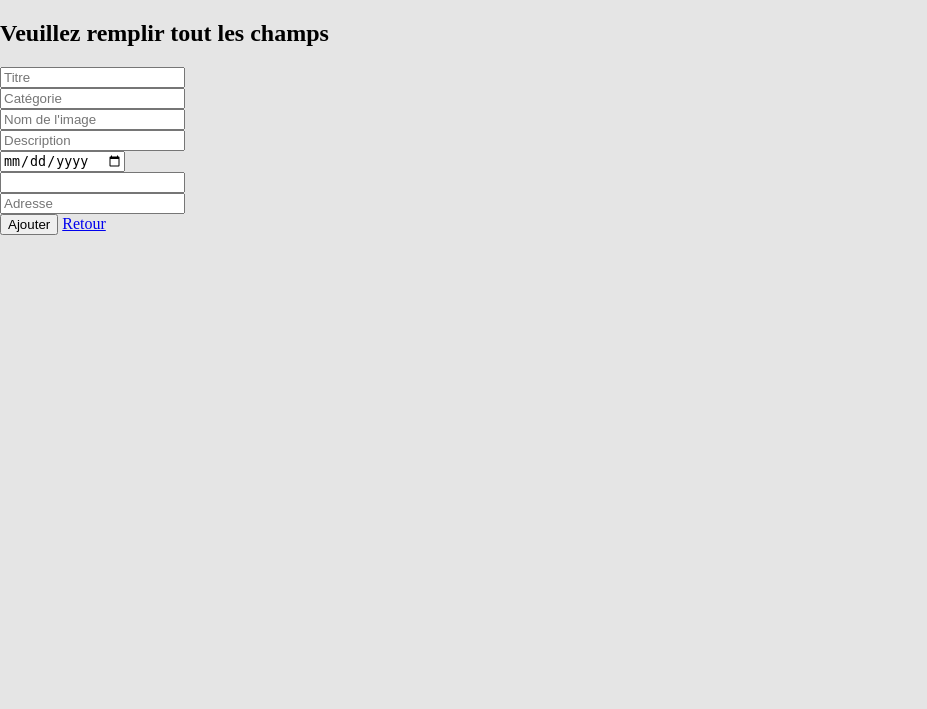
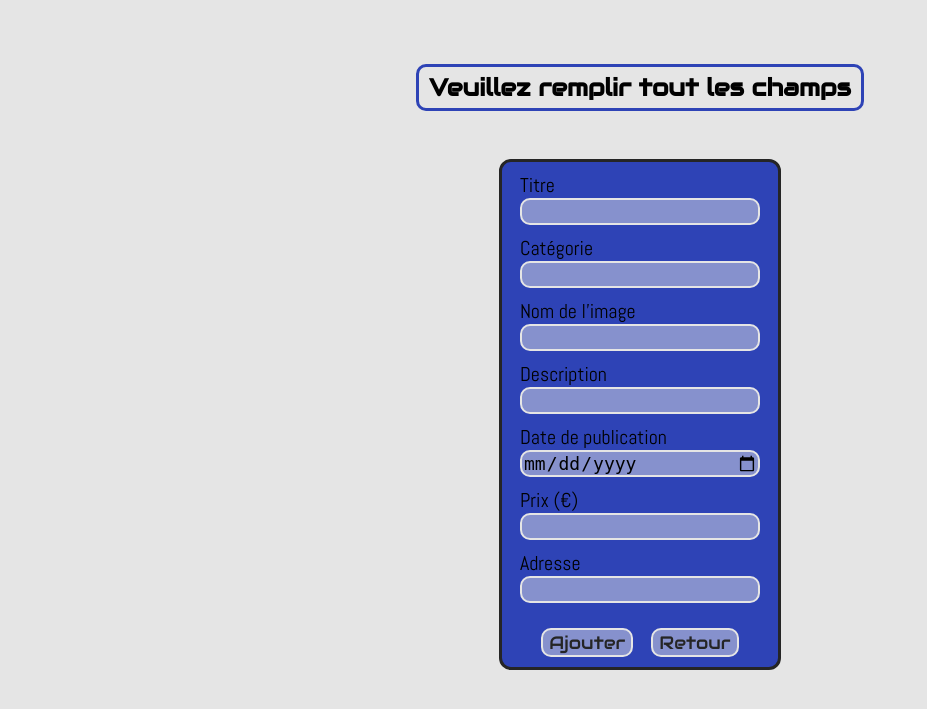
Before and after one commit to qbaccon/ACS_project, a PHP site: page /view/new_annonce.php in a window 1280 px wide. Shown: the top 709 px of the page, without its empty margins (0-927 px from the left). Run offline with PHP 8.4, Linux system fonts and the light colour scheme.

Commit message:
update style back-office n add form

```diff
--- a/prj_annonces/style/new.css
+++ b/prj_annonces/style/new.css
@@ -19,3 +19,119 @@ html, body
 {
 	margin: 0px;
 }
+
+body
+{
+	display: flex;
+	flex-direction: column;
+	align-items: center;
+}
+
+h1
+{
+	font-size: 24px;
+	font-family: Audiowibe;
+	border: solid 3px #2e43b6;
+	border-radius: 10px;
+	margin-top: 8vh;
+	margin-bottom: 6vh;
+	padding: 5px 10px 5px 10px;
+}
+
+section#add_form,
+section#add_form form
+{
+	display: flex;
+	flex-direction: column;
+}
+
+section#add_form
+{
+	align-items: center;
+}
+
+section#add_form form
+{
+	background-color: #2e43b6;
+	border: solid 3px #252525;
+	border-radius: 12px;
+	padding: 10px 18px 10px 18px;
+	gap: 10px;
+}
+
+section#add_form form div.item
+{
+	display: flex;
+	flex-direction: column;
+	font-size: 20px;
+	font-family: Abel;
+}
+
+section#add_form form div.item input
+{
+	font-size: 18px;
+	border: solid 2px #e5e5e5;
+	border-radius: 10px;
+	background-color: #e5e5e57a;
+	outline: none;
+	transition-duration: 0.18s;
+}
+
+section#add_form form div.item input:hover
+{
+	box-shadow: 0px 0px 12px #e5e5e5;
+	transition-duration: 0.18s;
+}
+
+section#add_form form div.item input:focus
+{
+	animation: twinkle 0.8s infinite alternate;
+}
+
+@keyframes twinkle
+{
+	0%
+	{
+		box-shadow: 0px 0px 0px #e5e5e5;
+	}
+	100%
+	{
+		box-shadow: 0px 0px 12px #e5e5e5;
+	}
+}
+
+section#add_form form div.btn
+{
+	display: flex;
+	flex-direction: row;
+	justify-content: center;
+	align-items: center;
+	gap: 18px;
+	margin-top: 15px;
+}
+
+div.btn button,
+div.btn a
+{
+	font-size: 18px;
+	font-family: Audiowibe;
+	color: #252525;
+	border: solid 2px #e5e5e5;
+	border-radius: 10px;
+	background-color: #e5e5e57a;
+	text-decoration: none;
+	transition-duration: 0.18s;
+}
+
+div.btn a
+{
+	padding: 1px 6px 1px 6px;
+}
+
+div.btn button:hover,
+div.btn a:hover
+{
+	background-color: #2e43b6;
+	color: #e5e5e5;
+	transition-duration: 0.18s;
+}
--- a/prj_annonces/view/annonce_organizer.php
+++ b/prj_annonces/view/annonce_organizer.php
@@ -11,6 +11,7 @@
 		<title>Annonces - Mes annonces</title>
 	</head>
 	<body>
+		<a id="back" href="../index.php">Retour</a>
 		<section id="display">
 			<h1>Mes annonces</h1>
 			<div id="main_container">
--- a/prj_annonces/view/new_annonce.php
+++ b/prj_annonces/view/new_annonce.php
@@ -14,28 +14,35 @@
 		<section id="add_form">
 			<h1>Veuillez remplir tout les champs</h1>
 			<form action="new_annonce.php" method="post">
-				<div>
-					<input type="text" name="title" placeholder="Titre" autocomplete="off" required/>
+				<div class="item">
+					<label for='title'>Titre</label>
+					<input type="text" name="title" autocomplete="off" required/>
 				</div>
-				<div>
-					<input type="text" name="type" placeholder="Catégorie" autocomplete="off" required/>
+				<div class="item">
+					<label for='type'>Catégorie</label>
+					<input type="text" name="type" autocomplete="off" required/>
 				</div>
-				<div>
-					<input type="text" name="pctr" placeholder="Nom de l'image" autocomplete="off" required/>
+				<div class="item">
+					<label for='pctr'>Nom de l'image</label>
+					<input type="text" name="pctr" autocomplete="off" required/>
 				</div>
-				<div>
-					<input type="textarea" name="purpose" placeholder="Description" autocomplete="off" required/>
+				<div class="item">
+					<label for='purpose'>Description</label>
+					<input type="textarea" name="purpose" autocomplete="off" required/>
 				</div>
-				<div>
+				<div class="item">
+					<label for='publish'>Date de publication</label>
 					<input type="date" name="publish" required/>
 				</div>
-				<div>
+				<div class="item">
+					<label for='price'>Prix (€)</label>
 					<input type="number" name="price" min="0" autocomplete="off" required/>
 				</div>
-				<div>
-					<input type="text" name="place" placeholder="Adresse" autocomplete="off" required/>
+				<div class="item">
+					<label for='place'>Adresse</label>
+					<input type="text" name="place" autocomplete="off" required/>
 				</div>
-				<div>
+				<div class="btn">
 					<button type="submit" name="new">Ajouter</button>
 					<a href="annonce_organizer.php">Retour</a>
 				</div>
```
Also changed, not shown: prj_annonces/style/organizer.css (+25 -1 lines).
